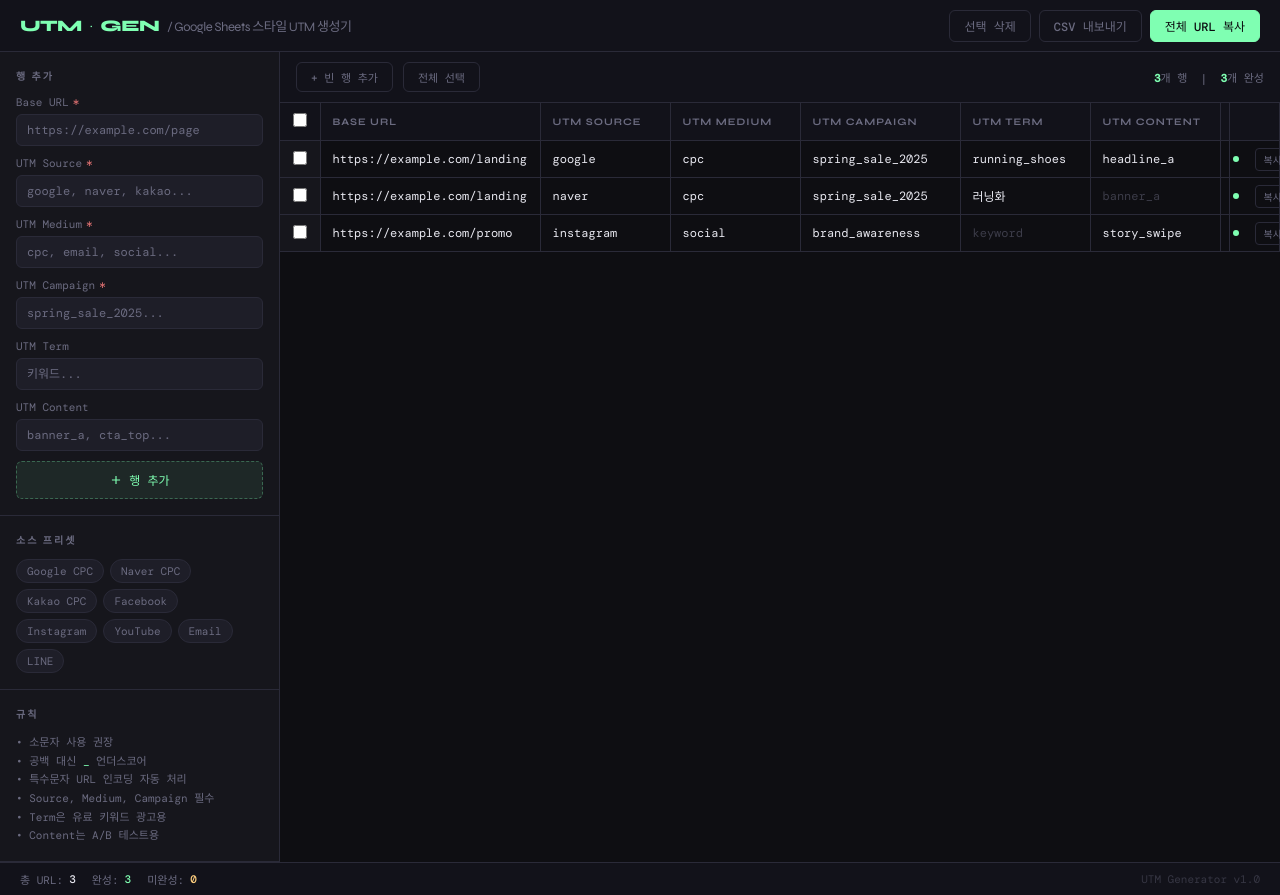
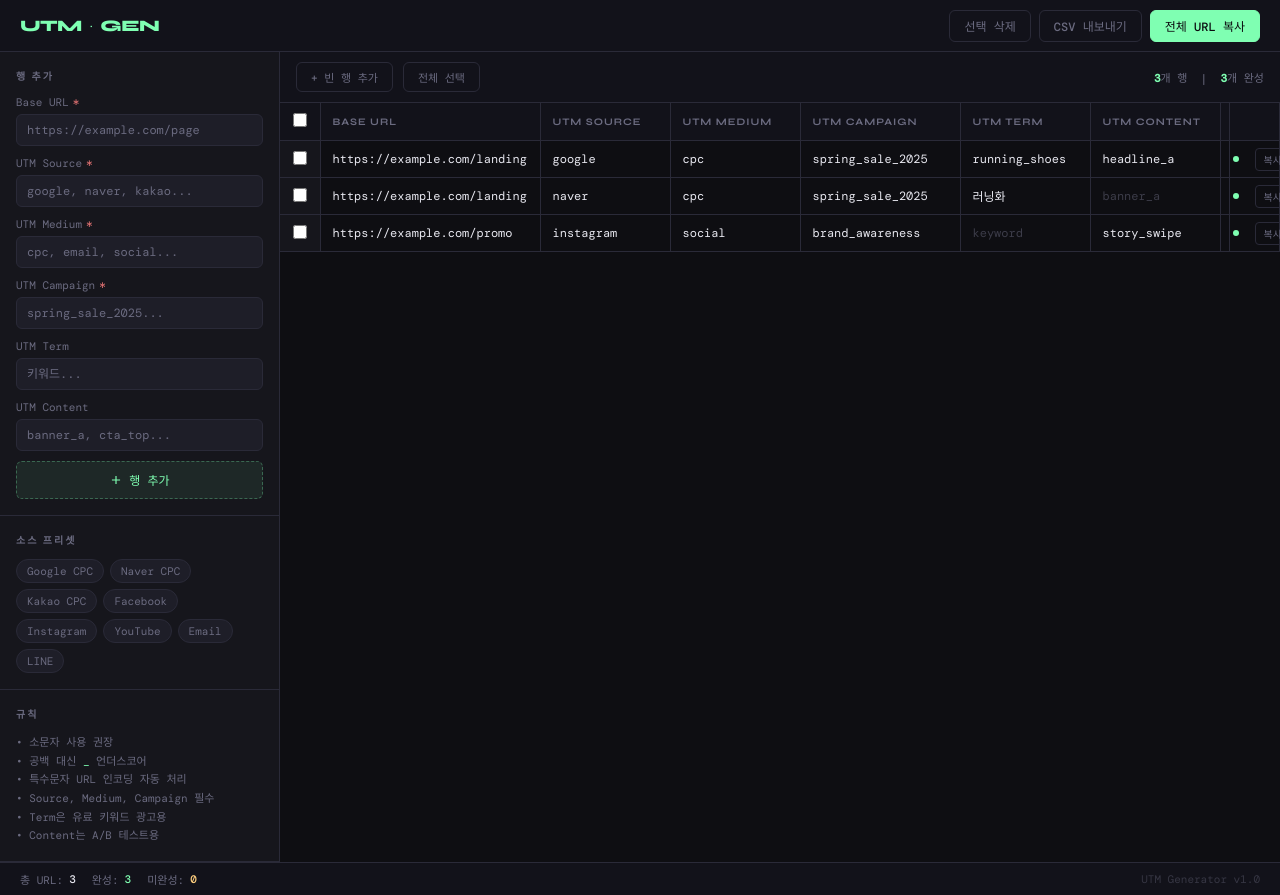
Before and after one commit to jason-korea-lab/utm_gen, a plain HTML site: page index.html in a window 1280 px wide. Drawn offline with nearby package versions, Linux system fonts and the light colour scheme.

Commit message:
Update index.html

```diff
--- a/index.html
+++ b/index.html
@@ -465,7 +465,6 @@
 <div class="topbar">
   <div class="logo">
     UTM<span style="color:var(--accent)">·</span>GEN
-    <span>/ Google Sheets 스타일 UTM 생성기</span>
   </div>
   <div class="topbar-actions">
     <button class="btn btn-ghost" onclick="clearSelected()">선택 삭제</button>
```
